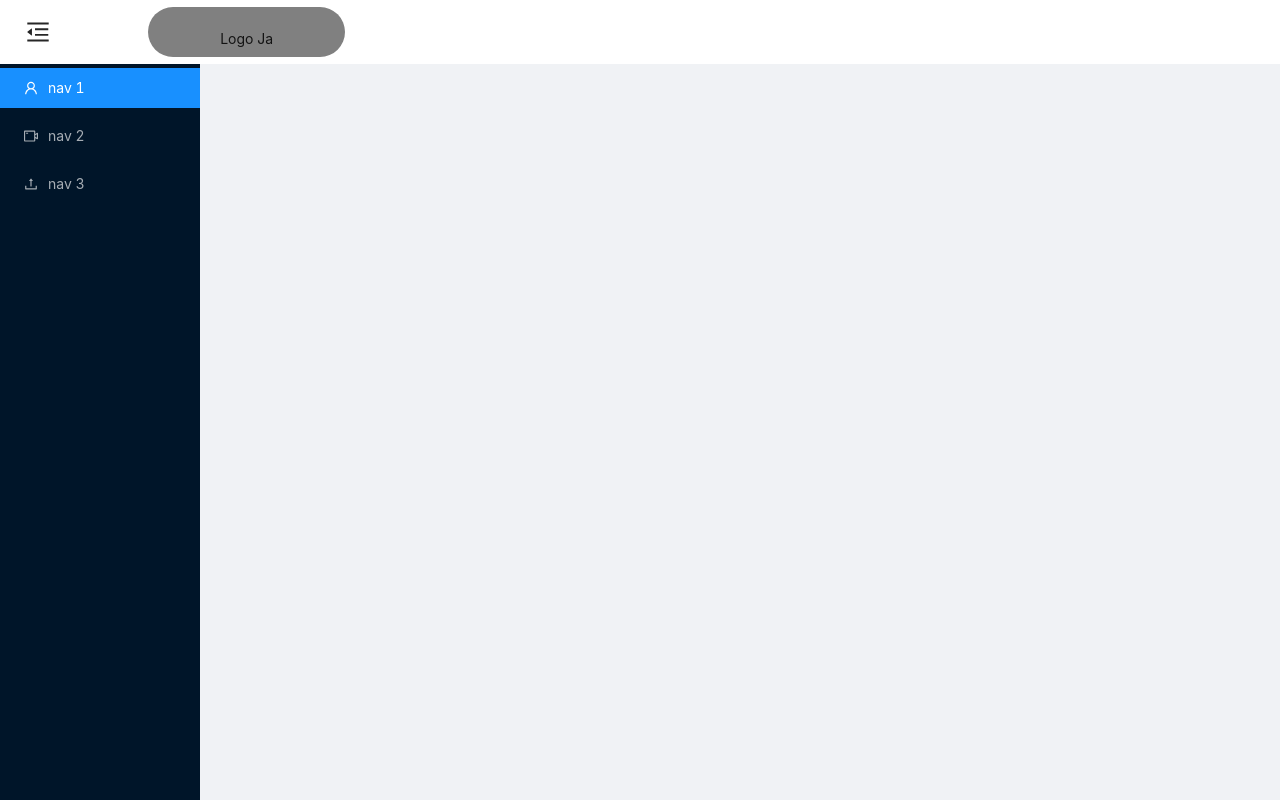
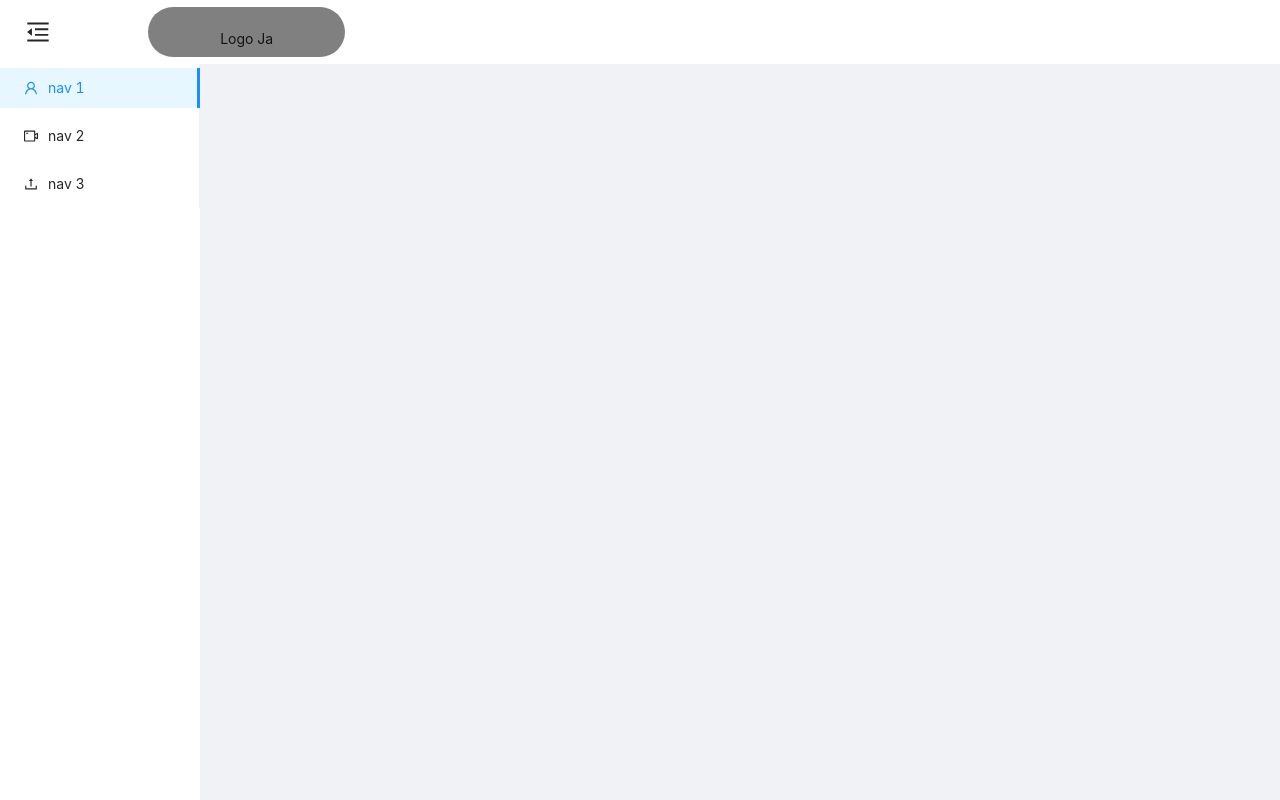
Before and after one commit to yeeezsh/CPE393-Advance-SE, a React (Create React App) app in the folder frontend/: page / in a window 1280 px wide. Built offline with nearby package versions, Linux system fonts and the light colour scheme.

Commit message:
change sider color

```diff
--- a/frontend/src/modules/home/components/Layouts/Home/Sider.tsx
+++ b/frontend/src/modules/home/components/Layouts/Home/Sider.tsx
@@ -13,10 +13,9 @@ const Sider: React.FC<{ collapsed: boolean }> = (props) => {
       trigger={null}
       collapsible
       collapsed={props.collapsed}
-      style={{ width: 100, marginTop: 64 }}
+      style={{ width: 100, marginTop: 64, background: "white" }}
     >
-      <div />
-      <Menu theme="dark" mode="inline" defaultSelectedKeys={["1"]}>
+      <Menu theme="light" mode="inline" defaultSelectedKeys={["1"]}>
         <Menu.Item key="1" icon={<UserOutlined />}>
           nav 1
         </Menu.Item>
```
